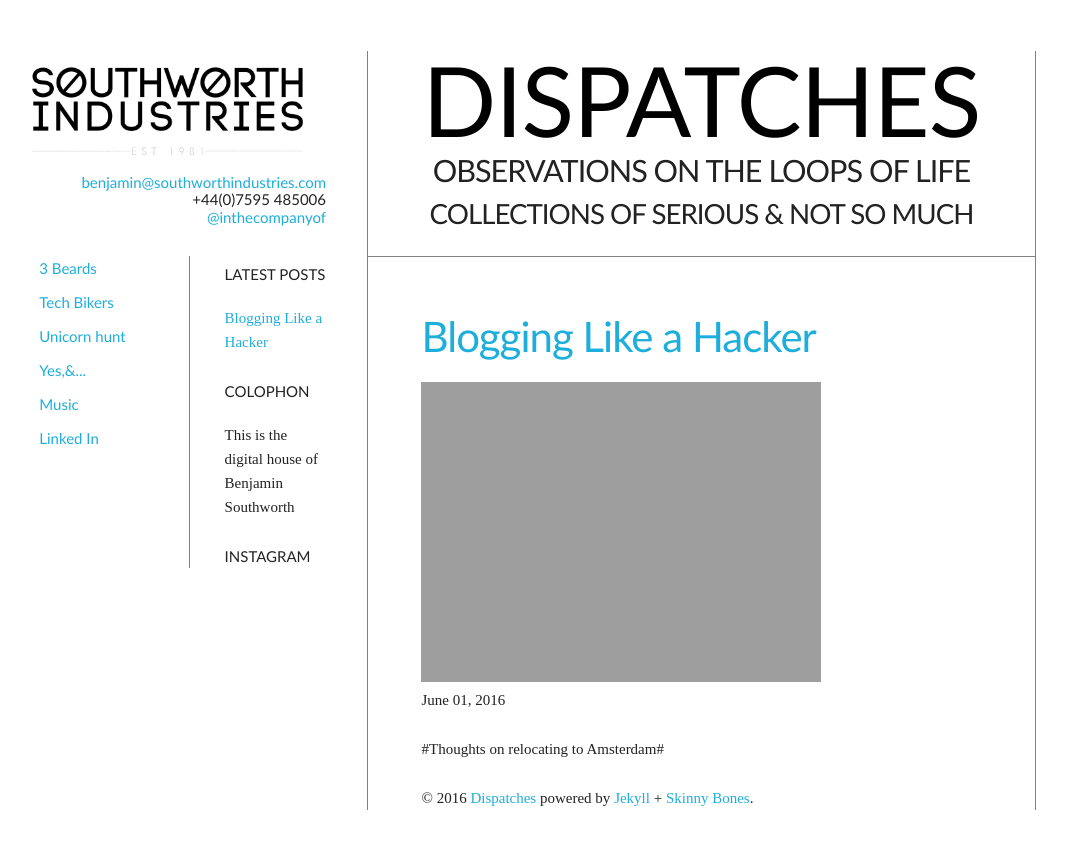
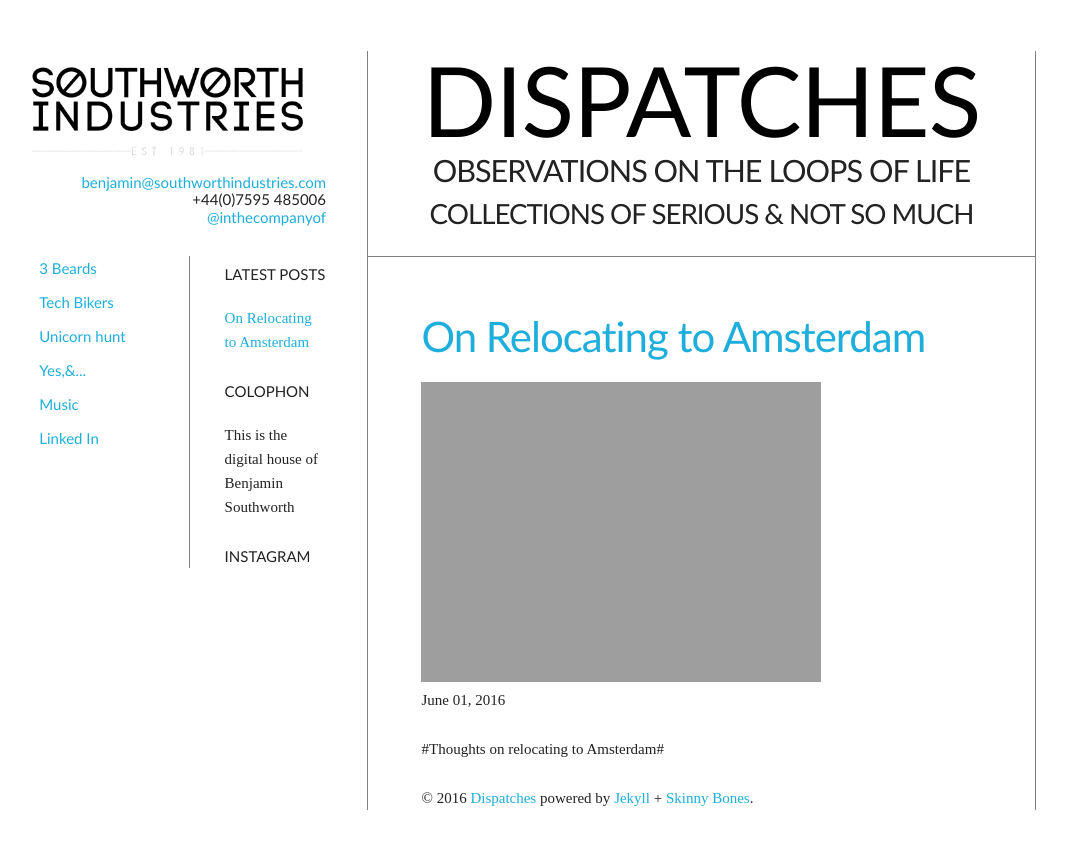
Before and after one commit to inthecompanyofus/dispatches, a Jekyll site: the page built from index.md, in a window 1280 px wide. Shown: the top 849 px of the page, without its empty margins (116-1183 px from the left). Built offline with Jekyll 4.4.1, drawn with Linux system fonts in a browser that asks for light colours; comment, search, counter and statistics services are not loaded.

Commit message:
updated hopefully, assess redirect when live

```diff
--- a/_posts/2016-06-01-Thoughts-On-Leaving-London.md
+++ b/_posts/2016-06-01-Thoughts-On-Leaving-London.md
@@ -1,6 +1,6 @@
 ---
-layout: post
-title: Blogging Like a Hacker
+layout: article
+title: On Relocating to Amsterdam
 ---
 
 #Thoughts on relocating to Amsterdam#
```
